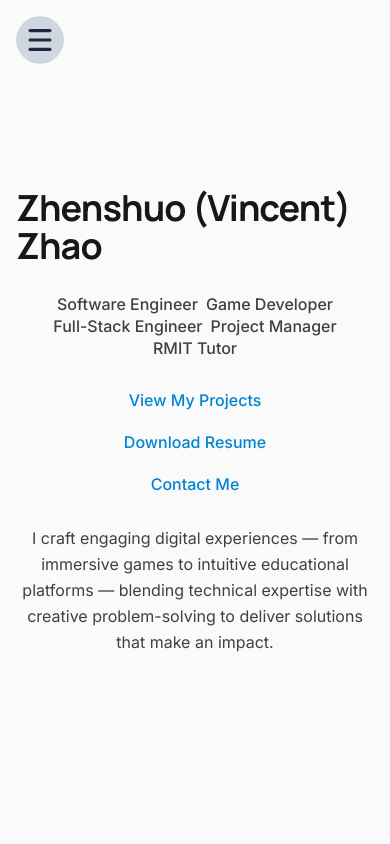
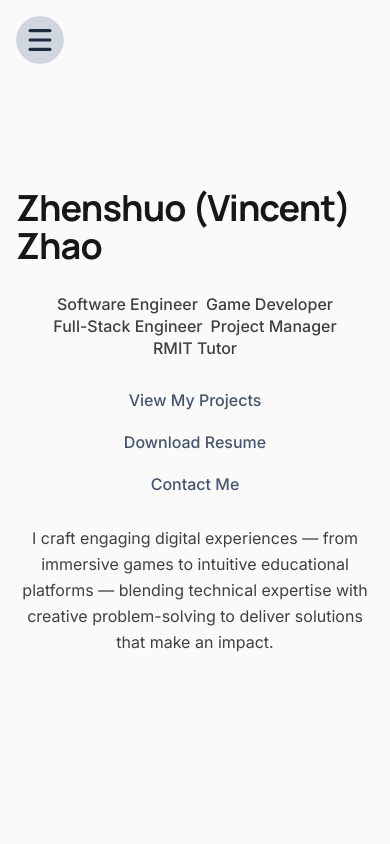
Before and after one commit to ZHENSHUO-ZHAO/portfolio, a React (Vite) app: page / in a window 390 px wide. Shown: the top 844 px of the page. Built offline with nearby package versions, Linux system fonts and the light colour scheme.

Commit message:
Fine-tuned the click area and mouse cursor of the mobile router button. Updated the link color to be neutral.

```diff
--- a/src/components/router/MobileRouter.tsx
+++ b/src/components/router/MobileRouter.tsx
@@ -72,7 +72,7 @@ function MenuToggle({
 }) {
   return (
     <button
-      className="fixed top-7 left-7 z-1 size-6"
+      className="fixed top-5 left-5 z-1 size-10 p-2 cursor-pointer"
       onClick={() => setIsOpen((state) => !state)}
       aria-expanded={isOpen}
       aria-label={isOpen ? "Close menu" : "Open menu"}
--- a/src/index.css
+++ b/src/index.css
@@ -14,8 +14,8 @@
   --color-secondary: theme(colors.neutral.700);
   --color-muted: theme(colors.neutral.500);
 
-  --color-link: theme(colors.sky.600);
-  --color-link-hover: theme(colors.sky.700);
+  --color-link: theme(colors.slate.600);
+  --color-link-hover: theme(colors.slate.800);
 }
 
 @layer base {
```
